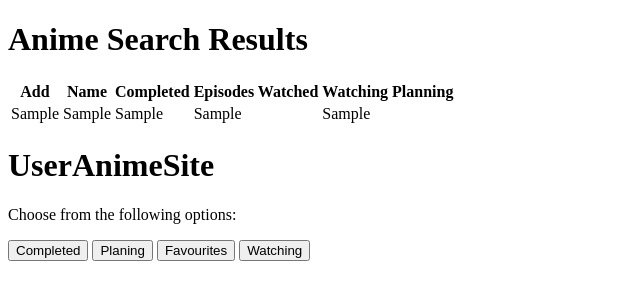
After one commit to 362Team-X/Team-X, a Django app: template Anime/templates/friendprofile.html in a window 1280 px wide. The commit adds this page. Shown: the top 300 px of the page, without its empty margins (0-640 px from the left). Run offline with Django 4.2, Linux system fonts and the light colour scheme; the template is opened without the code that fills it: most values are stand-ins (such as "Sample title", 1, 10 or a date in 2020).

Commit message:
Add files via upload

```diff
--- /dev/null
+++ b/Anime/templates/friendprofile.html
@@ -0,0 +1,84 @@
+<!DOCTYPE html>
+<html>
+  <head>
+    <meta charset="utf-8">
+    <title>User Stats</title>
+  </head>
+  <body>
+    <h1>Anime Search Results</h1>
+
+    {% if stats %}
+      <table>
+        <thead>
+          <tr>
+            <th> Add </th>
+            <th>Name</th>
+            <th>Completed</th>
+            <th>Episodes Watched</th>
+            <th>Watching</th>
+            <th>Planning</th>
+          </tr>
+        </thead>
+        <tbody>
+            {% for anime in stats %}
+            <tr>
+              <td>{{ anime.0}}</td>
+              <td>{{ anime.1}}</td>
+              <td>{{ anime.2}}</td>
+              <td>{{ anime.3}}</td>
+              <td>{{ anime.4}}</td>
+            </tr>
+            {% endfor %}
+        </tbody>
+      </table>
+    {% else %}
+      <p>No results found.</p>
+    {% endif %}
+
+      <div>
+          <h1>UserAnimeSite</h1>
+          <p>Choose from the following options:</p>
+          <a href="{% url 'friendprofile_s' username username1%}?status=1"><button>Completed</button></a>
+          <a href="{% url 'friendprofile_s' username username1%}?status=2"><button>Planing</button></a>
+          <a href="{% url 'friendprofile_s' username username1%}?status=3"><button>Favourites</button></a>
+          <a href="{% url 'friendprofile_s' username username1%}?status=4"><button>Watching</button></a>
+      </div>
+      {% if flag %}
+          <h1>Anime Search Results</h1>
+          {% if anime_list %}
+          <table>
+              <thead>
+              <tr>
+                  <th>ID</th>
+                  <th>English Title</th>
+                  <th>Japanese Title</th>
+                  <th>Episodes</th>
+                  <th>Aired From</th>
+                  <th>Aired To</th>
+                  {% if query == '1'%}
+                      <th>Score</th>
+                  {% endif %}
+              </tr>
+              </thead>
+              <tbody>
+              {% for anime in anime_list %}
+                  <tr>
+                  <td>{{ anime.0}}</td>
+                  <td>{{ anime.1}}</td>
+                  <td>{{ anime.2}}</td>
+                  <td>{{ anime.3}}</td>
+                  <td>{{ anime.4}}</td>
+                  <td>{{ anime.5}}</td>
+                  {% if query == '1'%}
+                      <td>{{ anime.6}}</td>
+                  {% endif %}
+                  </tr>
+              {% endfor %}
+              </tbody>
+          </table>
+          {% else %}
+          <p>No results found.</p>
+          {% endif %}
+      {% endif %}
+    </body>
+  </html>
--- a/Anime/templates/friends.html
+++ b/Anime/templates/friends.html
@@ -14,9 +14,10 @@
           </tr>
         </thead>
         <tbody>
-          {% for anime in friends %}
+          {% for friend in friends %}
             <tr>
-              <td>{{ anime.0}}</td>
+              <td>{{ friend.0}}</td>
+              <td><a href="{% url 'friendprofile' username friend.0 %}"><button>View</button></a></td>
             </tr>
           {% endfor %}
         </tbody>
```
